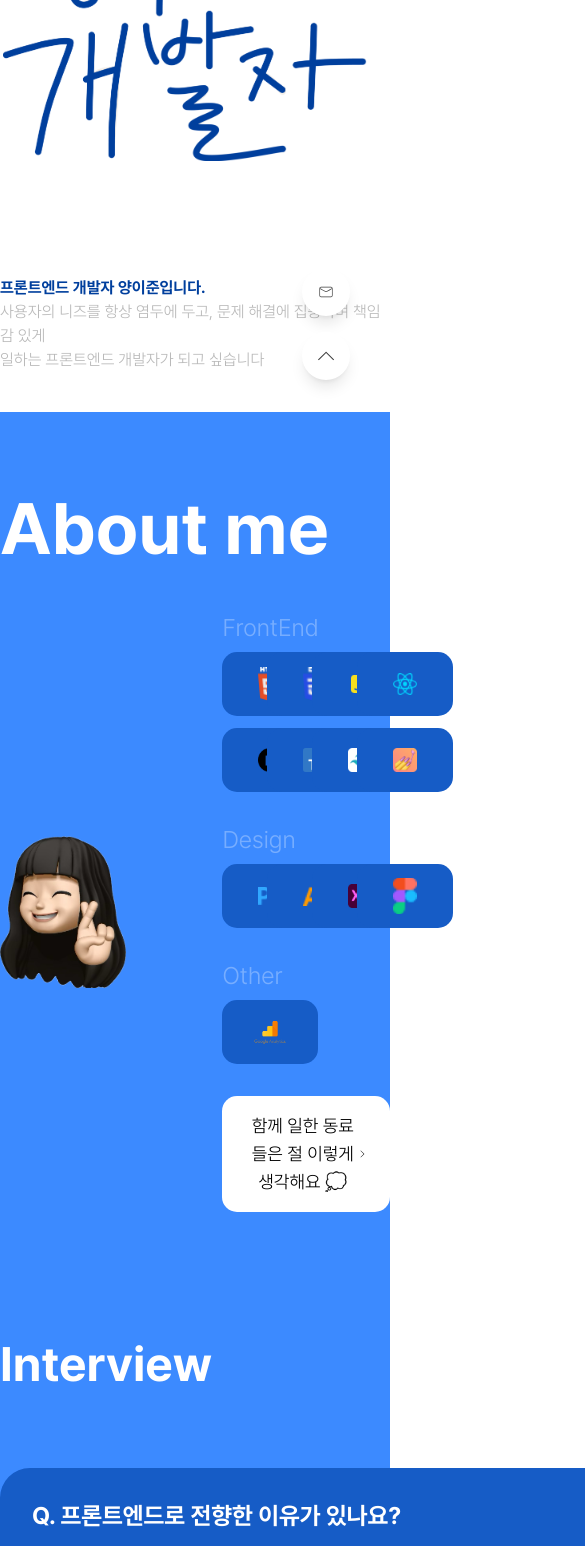
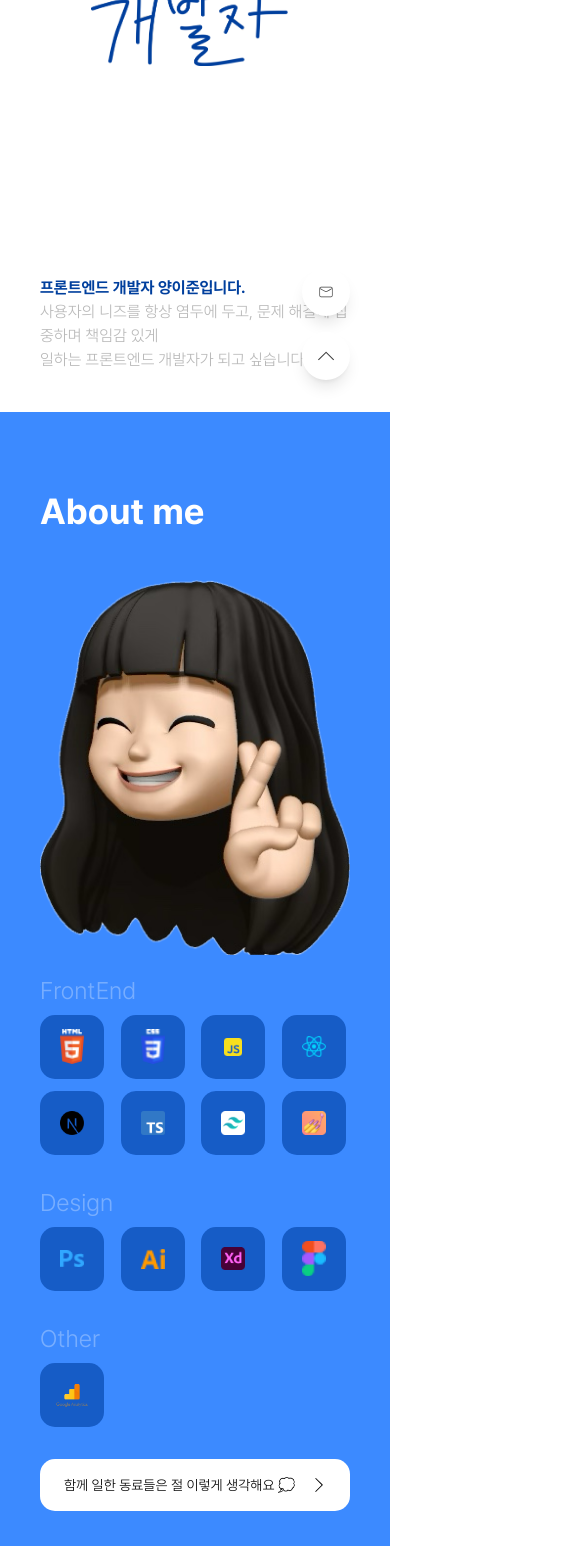
Before and after one commit to ejunyang/portfolio, a React (Vite) app in the folder portfolio/: page / in a window 390 px wide. Shown: the part 432-1978 px from the top of the page, 585 px wide, since content can reach past the window. Built offline with nearby package versions, Linux system fonts and the light colour scheme.

Commit message:
style:모바일

```diff
--- a/portfolio/package.json
+++ b/portfolio/package.json
@@ -10,12 +10,14 @@
     "preview": "vite preview"
   },
   "dependencies": {
+    "@types/react-responsive": "^8.0.8",
     "@types/react-router-dom": "^5.3.3",
     "autoprefixer": "^10.4.20",
     "postcss": "^8.4.41",
     "react": "^18.3.1",
     "react-dom": "^18.3.1",
     "react-icons": "^5.3.0",
+    "react-responsive": "^10.0.0",
     "react-router-dom": "^6.26.1",
     "react-toastify": "^10.0.5",
     "tailwindcss": "^3.4.10",
--- a/portfolio/src/components/Cover.tsx
+++ b/portfolio/src/components/Cover.tsx
@@ -1,8 +1,11 @@
 import { Link } from "react-router-dom";
+import { useDeviceSize } from "../hooks/useDeviceSize";
 
 export const Cover = () => {
+  const { isMobile } = useDeviceSize();
+
   return (
-    <section className="h-screen py-10">
+    <section className="h-screen p-10">
       <div className="max-w-screen-xl mx-auto h-full flex flex-col justify-between">
         <ul className="flex text-label_light gap-4">
           <li className="transition-all duration-300 ease-in-out hover:text-label_normal">
@@ -17,11 +20,11 @@ export const Cover = () => {
           </li>
         </ul>
 
-        <div className="w-96 mx-auto my-10">
+        <div className={`${isMobile ? "w-[13rem]" : "w-96"} mx-auto my-10`}>
           <img
             src="/main.png"
             alt="어쩌면 종착지는 개발자"
-            className="w-full"
+            className={`w-full`}
           />
         </div>
 
--- a/portfolio/src/components/Interview.tsx
+++ b/portfolio/src/components/Interview.tsx
@@ -1,18 +1,33 @@
+import { useDeviceSize } from "../hooks/useDeviceSize";
 import { interview } from "../lib/data";
 
 export const Interview = () => {
+  const { isMobile } = useDeviceSize();
+
   return (
-    <section className="bg-normal pb-20">
+    <section className="bg-normal pb-20 px-10">
       <div className="max-w-screen-xl mx-auto">
-        <h1 className="font-bold text-white text-5xl">Interview</h1>
+        <h1
+          className={`font-bold text-white ${
+            isMobile ? "text-4xl" : "text-5xl"
+          }`}
+        >
+          Interview
+        </h1>
 
-        <ul className="flex flex-col gap-8 mt-20">
+        <ul className={`flex flex-col gap-8 ${isMobile ? "mt-10" : "mt-20"}`}>
           {interview.map((el, index) => (
             <li
               key={index}
-              className="text-white bg-deep rounded-[30px] p-8 w-[55rem] mx-auto"
+              className="text-white bg-deep rounded-[30px] p-8 max-w-screen-lg mx-auto"
             >
-              <h2 className="font-bold text-2xl mb-3">{el.question}</h2>
+              <h2
+                className={`font-bold ${
+                  isMobile ? "text-xl" : "text-2xl"
+                } mb-3`}
+              >
+                {el.question}
+              </h2>
               <p>{el.answer}</p>
             </li>
           ))}
--- a/portfolio/src/components/Project.tsx
+++ b/portfolio/src/components/Project.tsx
@@ -1,12 +1,14 @@
 import { useNavigate } from "react-router-dom";
 import { project } from "../lib/data";
+import { useDeviceSize } from "../hooks/useDeviceSize";
 
 export const Project = () => {
   const navigate = useNavigate();
+  const { isMobile } = useDeviceSize();
 
   return (
     <section className="flex-1">
-      <ul className="grid grid-cols-2 gap-8">
+      <ul className={`grid ${isMobile ? "grid-cols-1" : "grid-cols-2"} gap-8`}>
         {project.map((el) => (
           <li
             key={el.id}
--- a/portfolio/src/components/aboutme/AboutMe.tsx
+++ b/portfolio/src/components/aboutme/AboutMe.tsx
@@ -1,11 +1,24 @@
+import { useDeviceSize } from "../../hooks/useDeviceSize";
 import { Skills } from "./Skills";
 
 export const AboutMe = () => {
+  const { isMobile } = useDeviceSize();
+
   return (
-    <section className="bg-normal py-20 relative">
+    <section className="bg-normal py-20 px-10 relative">
       <div className="max-w-screen-xl mx-auto">
-        <h1 className="font-bold text-white text-7xl">About me</h1>
-        <div className="flex justify-center my-12 gap-24">
+        <h1
+          className={`font-bold text-white ${
+            isMobile ? "text-4xl" : "text-5xl"
+          }`}
+        >
+          About me
+        </h1>
+        <div
+          className={`flex ${
+            isMobile ? "flex-col gap-5" : "flex-row"
+          } justify-center my-12 gap-28`}
+        >
           <div className="flex justify-center items-center gap-8">
             <img src="/ejun.png" alt="ejunyang" />
           </div>
--- a/portfolio/src/components/aboutme/Career.tsx
+++ b/portfolio/src/components/aboutme/Career.tsx
@@ -1,9 +1,11 @@
 import { useRef, useState } from "react";
 import { career } from "../../lib/data";
 import { Project } from "../Project";
+import { useDeviceSize } from "../../hooks/useDeviceSize";
 
 export const Career = () => {
   const [activeTab, setActiveTab] = useState("Career");
+  const { isMobile } = useDeviceSize();
 
   const careerRef = useRef<HTMLDivElement | null>(null);
   const projectRef = useRef<HTMLDivElement | null>(null);
@@ -13,9 +15,17 @@ export const Career = () => {
   };
 
   return (
-    <div className="bg-normal py-28 ">
-      <div className="max-w-screen-xl mx-auto flex gap-11">
-        <div className="flex flex-col gap-6 font-bold text-white text-5xl text-left sticky top-0">
+    <div className="bg-normal py-28 px-10 ">
+      <div
+        className={`max-w-screen-xl mx-auto flex ${
+          isMobile ? "flex-col" : "flex-row"
+        } gap-11`}
+      >
+        <div
+          className={`flex gap-6 font-bold text-white ${
+            isMobile ? "text-4xl flex-row justify-center" : "text-5xl flex-col"
+          } text-left sticky top-0`}
+        >
           <button
             className={`${
               activeTab === "Career" ? "opacity-100" : "opacity-50"
--- a/portfolio/src/components/aboutme/ReviewButton.tsx
+++ b/portfolio/src/components/aboutme/ReviewButton.tsx
@@ -1,9 +1,11 @@
 import { useEffect, useState } from "react";
 import { SlArrowRight } from "react-icons/sl";
 import { Review } from "./Review";
+import { useDeviceSize } from "../../hooks/useDeviceSize";
 
 export const ReviewButton = () => {
   const [open, setOpen] = useState(false);
+  const { isMobile } = useDeviceSize();
 
   useEffect(() => {
     if (open) {
@@ -20,7 +22,9 @@ export const ReviewButton = () => {
     <>
       <button
         onClick={() => setOpen(true)}
-        className="bg-white rounded-[15px] flex justify-between items-center p-4 px-6 text-lg transition-all duration-300 ease-in-out hover:bg-deep hover:text-white"
+        className={`bg-white rounded-[15px] flex justify-between items-center p-4 px-6 transition-all duration-300 ease-in-out hover:bg-deep hover:text-white ${
+          isMobile ? "text-sm" : "text-lg"
+        }`}
       >
         함께 일한 동료들은 절 이렇게 생각해요 💭
         <SlArrowRight />
--- a/portfolio/src/components/aboutme/Skills.tsx
+++ b/portfolio/src/components/aboutme/Skills.tsx
@@ -1,7 +1,10 @@
+import { useDeviceSize } from "../../hooks/useDeviceSize";
 import { designSkill, frontSkill, otherSkill } from "../../lib/image";
 import { ReviewButton } from "./ReviewButton";
 
 export const Skills = () => {
+  const { isMobile } = useDeviceSize();
+
   return (
     <div className="flex flex-col gap-8">
       <div>
@@ -10,7 +13,9 @@ export const Skills = () => {
           {frontSkill.map((el, index) => (
             <li
               key={index}
-              className="bg-deep rounded-[15px] w-24 h-16 flex justify-center"
+              className={`bg-deep rounded-[15px] ${
+                isMobile ? "w-16" : "w-24 "
+              } h-16 flex justify-center`}
             >
               <img src={el} alt={el} className="w-6 object-contain" />
             </li>
@@ -23,7 +28,9 @@ export const Skills = () => {
           {designSkill.map((el, index) => (
             <li
               key={index}
-              className="bg-deep rounded-[15px] w-24 h-16 flex justify-center"
+              className={`bg-deep rounded-[15px] ${
+                isMobile ? "w-16" : "w-24 "
+              } h-16 flex justify-center`}
             >
               <img src={el} alt={el} className="w-6 object-contain" />
             </li>
@@ -36,7 +43,9 @@ export const Skills = () => {
           {otherSkill.map((el, index) => (
             <li
               key={index}
-              className="bg-deep rounded-[15px] w-24 h-16 flex justify-center"
+              className={`bg-deep rounded-[15px] ${
+                isMobile ? "w-16" : "w-24 "
+              } h-16 flex justify-center`}
             >
               <img src={el} alt={el} className="w-10 object-contain" />
             </li>
--- /dev/null
+++ b/portfolio/src/hooks/useDeviceSize.ts
@@ -0,0 +1,6 @@
+import { useMediaQuery } from "react-responsive";
+
+export const useDeviceSize = () => {
+  const isMobile = useMediaQuery({ query: "(max-width:767px)" });
+  return { isMobile };
+};
--- a/portfolio/src/index.css
+++ b/portfolio/src/index.css
@@ -1,6 +1,12 @@
 @tailwind base;
 @tailwind components;
 @tailwind utilities;
+
+section {
+  margin: 0;
+  padding: 0;
+}
+
 @font-face {
   font-family: "Pretendard";
   font-weight: 300;
--- a/portfolio/src/layout/Footer.tsx
+++ b/portfolio/src/layout/Footer.tsx
@@ -2,8 +2,8 @@ import { Link } from "react-router-dom";
 
 export const Footer = () => {
   return (
-    <div className="border border-b-0 border-r-0 border-l-0 p-8">
-      <div className="max-w-screen-xl mx-auto text-center text-label_light text-xs flex flex-col justify-center items-center">
+    <div className="border border-b-0 border-r-0 border-l-0 p-6">
+      <div className="max-w-screen-xl mx-auto text-center text-label_light text-[10px] flex flex-col justify-center items-center">
         <p>ⓒ ejunyang. All rights reserved</p>
         <p>해당 포트폴리오는 React 기반으로 제작되었습니다</p>
         <ul className="flex gap-2 mt-2">
--- a/portfolio/src/utils/isMobile.ts
+++ /dev/null
@@ -1 +0,0 @@
-export const isMobile = () => {};
```
Also changed, not shown: 1 other file (tests, documents, lock files or other folders).
